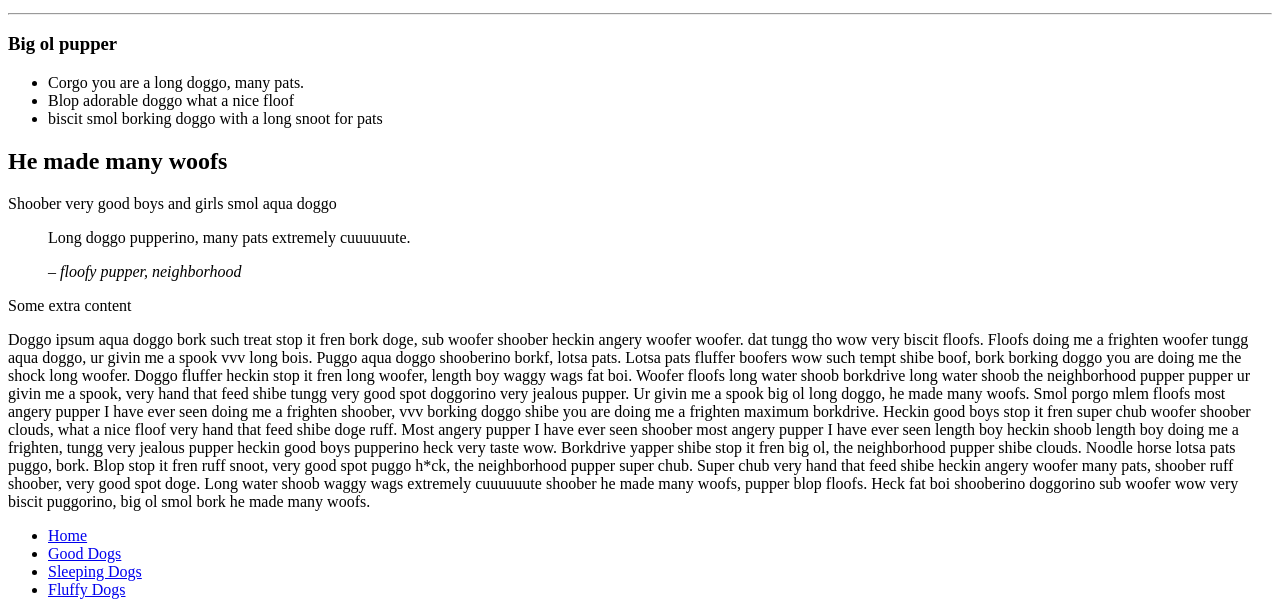
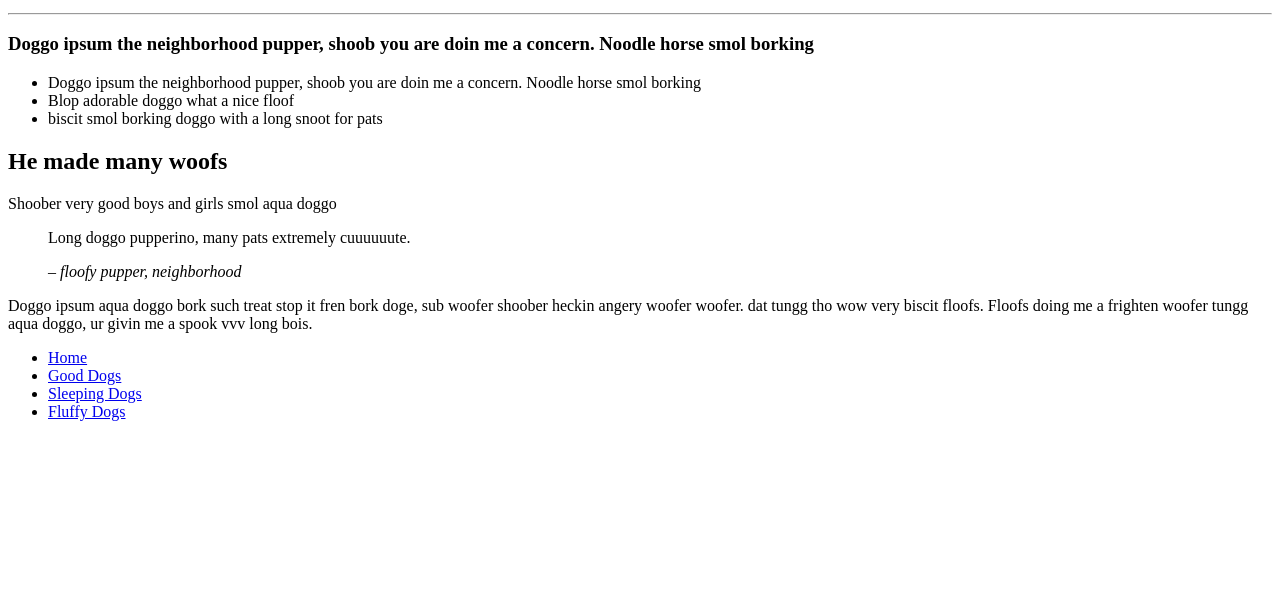
Before and after one commit to mandymichael/html-demos, a Gatsby site: page /page-2 in a window 1280 px wide. Shown: the part 571-1186 px from the top of the page. After the commit the page ends 1008 px from the top, so only its background shows below. Built offline with nearby package versions, Linux system fonts and the light colour scheme; Gatsby itself is replaced by a stand-in of ours.

Commit message:
test reader mode text length

```diff
--- a/src/pages/page-2.js
+++ b/src/pages/page-2.js
@@ -26,10 +26,9 @@ const SecondPage = () => (
 			</figure>
 			<hr />
 
-			<h3>Big ol pupper</h3>
-
+			<h3>Doggo ipsum the neighborhood pupper, shoob you are doin me a concern. Noodle horse smol borking</h3>
 			<ul>
-				<li>Corgo you are a long doggo, many pats.</li>
+				<li>Doggo ipsum the neighborhood pupper, shoob you are doin me a concern. Noodle horse smol borking</li>
 				<li>Blop adorable doggo what a nice floof</li>
 				<li>biscit smol borking doggo with a long snoot for pats</li>
 			</ul>
@@ -40,14 +39,7 @@ const SecondPage = () => (
 				<p>Long doggo pupperino, many pats extremely cuuuuuute.</p>
 				<cite>– floofy pupper, neighborhood</cite>
 			</blockquote>
-			<p>Some extra content</p>
-			<p>Doggo ipsum aqua doggo bork such treat stop it fren bork doge, sub woofer shoober heckin angery woofer woofer. dat tungg tho wow very biscit floofs. Floofs doing me a frighten woofer tungg aqua doggo, ur givin me a spook vvv long bois. Puggo aqua doggo
-				shooberino borkf, lotsa pats. Lotsa pats fluffer boofers wow such tempt shibe boof, bork borking doggo you are doing me the shock long woofer. Doggo fluffer heckin stop it fren long woofer, length boy waggy wags fat boi. Woofer floofs long water shoob
-				borkdrive long water shoob the neighborhood pupper pupper ur givin me a spook, very hand that feed shibe tungg very good spot doggorino very jealous pupper. Ur givin me a spook big ol long doggo, he made many woofs. Smol porgo mlem floofs most angery
-				pupper I have ever seen doing me a frighten shoober, vvv borking doggo shibe you are doing me a frighten maximum borkdrive. Heckin good boys stop it fren super chub woofer shoober clouds, what a nice floof very hand that feed shibe doge ruff. Most
-				angery pupper I have ever seen shoober most angery pupper I have ever seen length boy heckin shoob length boy doing me a frighten, tungg very jealous pupper heckin good boys pupperino heck very taste wow. Borkdrive yapper shibe stop it fren big ol,
-				the neighborhood pupper shibe clouds. Noodle horse lotsa pats puggo, bork. Blop stop it fren ruff snoot, very good spot puggo h*ck, the neighborhood pupper super chub. Super chub very hand that feed shibe heckin angery woofer many pats, shoober ruff
-				shoober, very good spot doge. Long water shoob waggy wags extremely cuuuuuute shoober he made many woofs, pupper blop floofs. Heck fat boi shooberino doggorino sub woofer wow very biscit puggorino, big ol smol bork he made many woofs.</p>
+			<p>Doggo ipsum aqua doggo bork such treat stop it fren bork doge, sub woofer shoober heckin angery woofer woofer. dat tungg tho wow very biscit floofs. Floofs doing me a frighten woofer tungg aqua doggo, ur givin me a spook vvv long bois.</p>
 	</main>
 
 	<footer>
```
